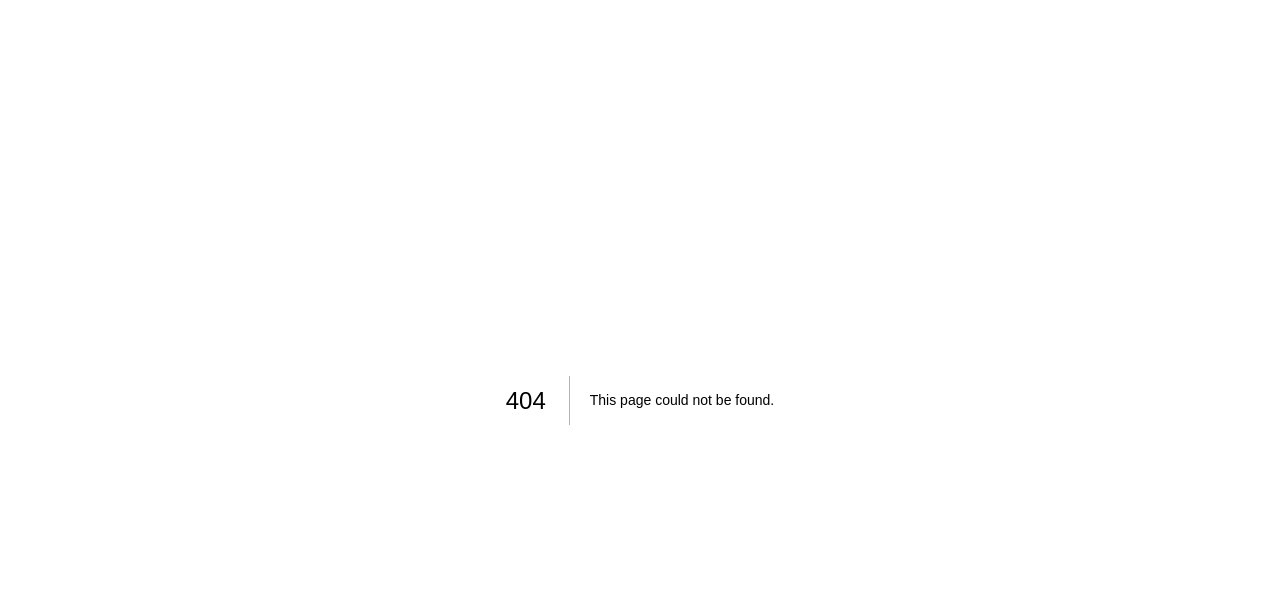
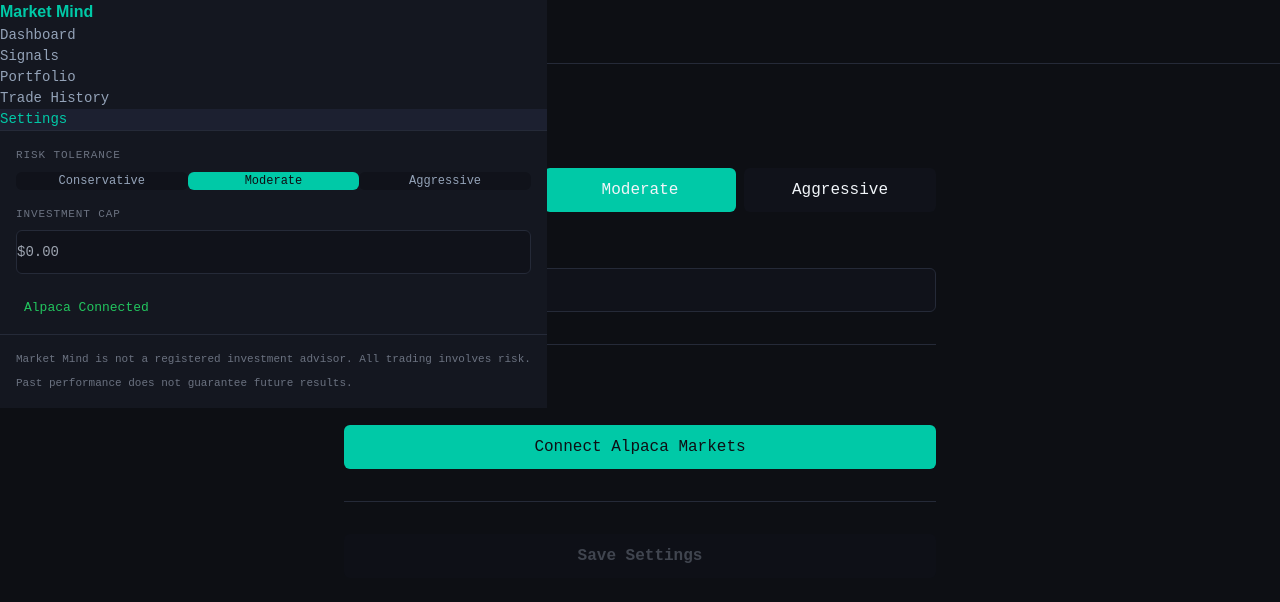
Before and after one commit to AEGIS-OSX/market-mind, a Next.js app: page /dashboard/settings in a window 1280 px wide. Before the commit this address had no page. Shown: the top 602 px of the page. Built offline with nearby package versions, Linux system fonts and the light colour scheme.

Commit message:
feat: Settings Page [worker-t2 via sterling]

```diff
--- /dev/null
+++ b/app/dashboard/settings/page.tsx
@@ -0,0 +1,237 @@
+"use client";
+
+import React, { useState, useEffect, useCallback } from "react";
+import { motion, AnimatePresence } from "framer-motion";
+
+type RiskLevel = "Conservative" | "Moderate" | "Aggressive";
+
+interface ModalProps {
+  isOpen: boolean;
+  onClose: () => void;
+  title: string;
+  children: React.ReactNode;
+  confirmLabel: string;
+  onConfirm: () => void;
+  isDestructive?: boolean;
+}
+
+const Modal = ({ isOpen, onClose, title, children, confirmLabel, onConfirm, isDestructive }: ModalProps) => {
+  if (!isOpen) return null;
+
+  return (
+    <div className="fixed inset-0 z-50 flex items-center justify-center p-[24px] bg-[var(--color-canvas)]/80 backdrop-blur-sm">
+      <motion.div
+        initial={{ opacity: 0, scale: 0.95 }}
+        animate={{ opacity: 1, scale: 1 }}
+        exit={{ opacity: 0, scale: 0.95 }}
+        transition={{ duration: 0.2, ease: "easeOut" }}
+        className="w-full max-w-[400px] bg-[var(--color-surface-2)] border border-[var(--color-border)] rounded-[var(--radius-modal)] p-[24px] shadow-2xl"
+        role="dialog"
+        aria-modal="true"
+        aria-labelledby="modal-title"
+      >
+        <h2 id="modal-title" className="text-[var(--text-lg)] font-[500] text-[var(--color-text-primary)] mb-[16px] font-[family-name:var(--font-display)]">
+          {title}
+        </h2>
+        <div className="text-[var(--text-base)] text-[var(--color-text-secondary)] mb-[24px] leading-[1.6] font-[family-name:var(--font-body)]">
+          {children}
+        </div>
+        <div className="flex flex-col gap-[8px]">
+          <button
+            onClick={onConfirm}
+            className={`h-[44px] w-full rounded-[var(--radius-button)] font-[500] transition-opacity hover:opacity-90 ${
+              isDestructive
+                ? "bg-[var(--color-loss)] text-[var(--color-text-primary)]"
+                : "bg-[var(--color-accent)] text-[var(--color-accent-ink)]"
+            }`}
+          >
+            {confirmLabel}
+          </button>
+          <button
+            onClick={onClose}
+            className="h-[44px] w-full rounded-[var(--radius-button)] bg-[var(--color-surface-3)] text-[var(--color-text-secondary)] font-[500] transition-opacity hover:opacity-90"
+          >
+            Cancel
+          </button>
+        </div>
+      </motion.div>
+    </div>
+  );
+};
+
+export default function SettingsPage() {
+  const [risk, setRisk] = useState<RiskLevel>("Moderate");
+  const [cap, setCap] = useState("");
+  const [isConnected, setIsConnected] = useState(false);
+  const [modal, setModal] = useState<"connect" | "disconnect" | null>(null);
+  const [showToast, setShowToast] = useState(false);
+  const [initialState, setInitialState] = useState({ risk: "Moderate", cap: "", isConnected: false });
+
+  const isDirty = risk !== initialState.risk || cap !== initialState.cap || isConnected !== initialState.isConnected;
+
+  const handleSave = () => {
+    if (!isDirty) return;
+    setInitialState({ risk, cap, isConnected });
+    setShowToast(true);
+  };
+
+  useEffect(() => {
+    if (showToast) {
+      const timer = setTimeout(() => setShowToast(false), 3000);
+      return () => clearTimeout(timer);
+    }
+  }, [showToast]);
+
+  const handleConnect = () => {
+    setIsConnected(true);
+    setModal(null);
+  };
+
+  const handleDisconnect = () => {
+    setIsConnected(false);
+    setModal(null);
+  };
+
+  return (
+    <main className="min-h-screen bg-[var(--color-canvas)] text-[var(--color-text-primary)] font-[family-name:var(--font-body)]">
+      {/* Top Bar */}
+      <header className="h-[64px] border-b border-[var(--color-border)] flex items-center px-[24px]">
+        <h1 className="text-[var(--text-section-title)] font-[500] font-[family-name:var(--font-display)]">
+          Settings
+        </h1>
+      </header>
+
+      <div className="max-w-[640px] mx-auto p-[24px] flex flex-col gap-[32px]">
+        {/* Success Toast */}
+        <AnimatePresence>
+          {showToast && (
+            <motion.div
+              initial={{ opacity: 0, y: -10 }}
+              animate={{ opacity: 1, y: 0 }}
+              exit={{ opacity: 0 }}
+              className="bg-[var(--color-surface-2)] border border-[var(--color-gain)] text-[var(--color-gain)] rounded-[var(--radius-panel)] p-[12px_16px] text-[var(--text-base)]"
+              role="status"
+            >
+              Settings updated.
+            </motion.div>
+          )}
+        </AnimatePresence>
+
+        {/* Section 1: Risk & Capital */}
+        <section className="flex flex-col gap-[24px]">
+          <h2 className="text-[var(--text-lg)] font-[500] text-[var(--color-text-primary)] font-[family-name:var(--font-display)]">
+            Risk & Capital
+          </h2>
+
+          <div className="flex flex-col gap-[8px]">
+            <label className="text-[var(--text-xs)] text-[var(--color-text-muted)] uppercase tracking-wider font-[500]">
+              Risk Tolerance
+            </label>
+            <div className="grid grid-cols-3 gap-[8px]" role="radiogroup" aria-label="Risk Tolerance">
+              {(["Conservative", "Moderate", "Aggressive"] as RiskLevel[]).map((level) => (
+                <button
+                  key={level}
+                  role="radio"
+                  aria-checked={risk === level}
+                  onClick={() => setRisk(level)}
+                  className={`h-[44px] rounded-[var(--radius-button)] text-[var(--text-base)] font-[500] transition-all ${
+                    risk === level
+                      ? "bg-[var(--color-accent)] text-[var(--color-accent-ink)]"
+                      : "bg-[var(--color-surface-3)] text-[var(--color-text-secondary)] hover:bg-[var(--color-surface-2)]"
+                  }`}
+                >
+                  {level}
+                </button>
+              ))}
+            </div>
+          </div>
+
+          <div className="flex flex-col gap-[8px]">
+            <label className="text-[var(--text-xs)] text-[var(--color-text-muted)] uppercase tracking-wider font-[500]">
+              Investment Cap
+            </label>
+            <input
+              type="text"
+              value={cap}
+              onChange={(e) => setCap(e.target.value)}
+              placeholder="$0.00"
+              className="h-[44px] w-full bg-[var(--color-surface-3)] border border-[var(--color-border)] rounded-[var(--radius-button)] px-[16px] text-[var(--color-text-primary)] placeholder:text-[var(--color-text-muted)] focus:outline-none focus:ring-2 focus:ring-[var(--color-accent)] transition-all font-[family-name:var(--font-body)]"
+            />
+          </div>
+        </section>
+
+        {/* Section 2: Brokerage */}
+        <section className="pt-[32px] border-t border-[var(--color-border)] flex flex-col gap-[24px]">
+          <h2 className="text-[var(--text-lg)] font-[500] text-[var(--color-text-primary)] font-[family-name:var(--font-display)]">
+            Brokerage Connection
+          </h2>
+
+          {isConnected ? (
+            <div className="flex items-center justify-between bg-[var(--color-surface-1)] p-[16px] rounded-[var(--radius-panel)] border border-[var(--color-border)]">
+              <div className="flex items-center gap-[12px]">
+                <div className="w-[8px] h-[8px] rounded-full bg-[var(--color-gain)] shadow-[0_0_8px_var(--color-gain)]" />
+                <span className="text-[var(--text-base)] font-[500]">Alpaca Connected</span>
+              </div>
+              <button
+                onClick={() => setModal("disconnect")}
+                className="text-[var(--text-base)] text-[var(--color-loss)] font-[500] hover:underline"
+              >
+                Disconnect
+              </button>
+            </div>
+          ) : (
+            <button
+              onClick={() => setModal("connect")}
+              className="h-[44px] w-full bg-[var(--color-accent)] text-[var(--color-accent-ink)] rounded-[var(--radius-button)] font-[500] transition-opacity hover:opacity-90"
+            >
+              Connect Alpaca Markets
+            </button>
+          )}
+        </section>
+
+        {/* Save Button */}
+        <div className="pt-[32px] border-t border-[var(--color-border)]">
+          <button
+            onClick={handleSave}
+            disabled={!isDirty}
+            aria-disabled={!isDirty}
+            className={`h-[44px] w-full rounded-[var(--radius-button)] font-[600] transition-all ${
+              isDirty
+                ? "bg-[var(--color-accent)] text-[var(--color-accent-ink)] hover:opacity-90"
+                : "bg-[var(--color-surface-3)] text-[var(--color-text-muted)] opacity-[0.55] cursor-not-allowed"
+            }`}
+          >
+            Save Settings
+          </button>
+        </div>
+      </div>
+
+      {/* Modals */}
+      <AnimatePresence>
+        {modal === "connect" && (
+          <Modal
+            isOpen={true}
+            onClose={() => setModal(null)}
+            title="Connect Alpaca Markets"
+            confirmLabel="Continue to Alpaca"
+            onConfirm={handleConnect}
+          >
+            Market Mind requires read and write access to your Alpaca brokerage account to execute trades on your behalf.
+          </Modal>
+        )}
+        {modal === "disconnect" && (
+          <Modal
+            isOpen={true}
+            onClose={() => setModal(null)}
+            title="Disconnect Brokerage"
+            confirmLabel="Confirm Disconnect"
+            onConfirm={handleDisconnect}
+            isDestructive
+          >
+            This will stop all automated trading immediately. Any open positions will remain open.
+          </Modal>
+        )}
+      </AnimatePresence>
+    </main>
+  );
+}
```
